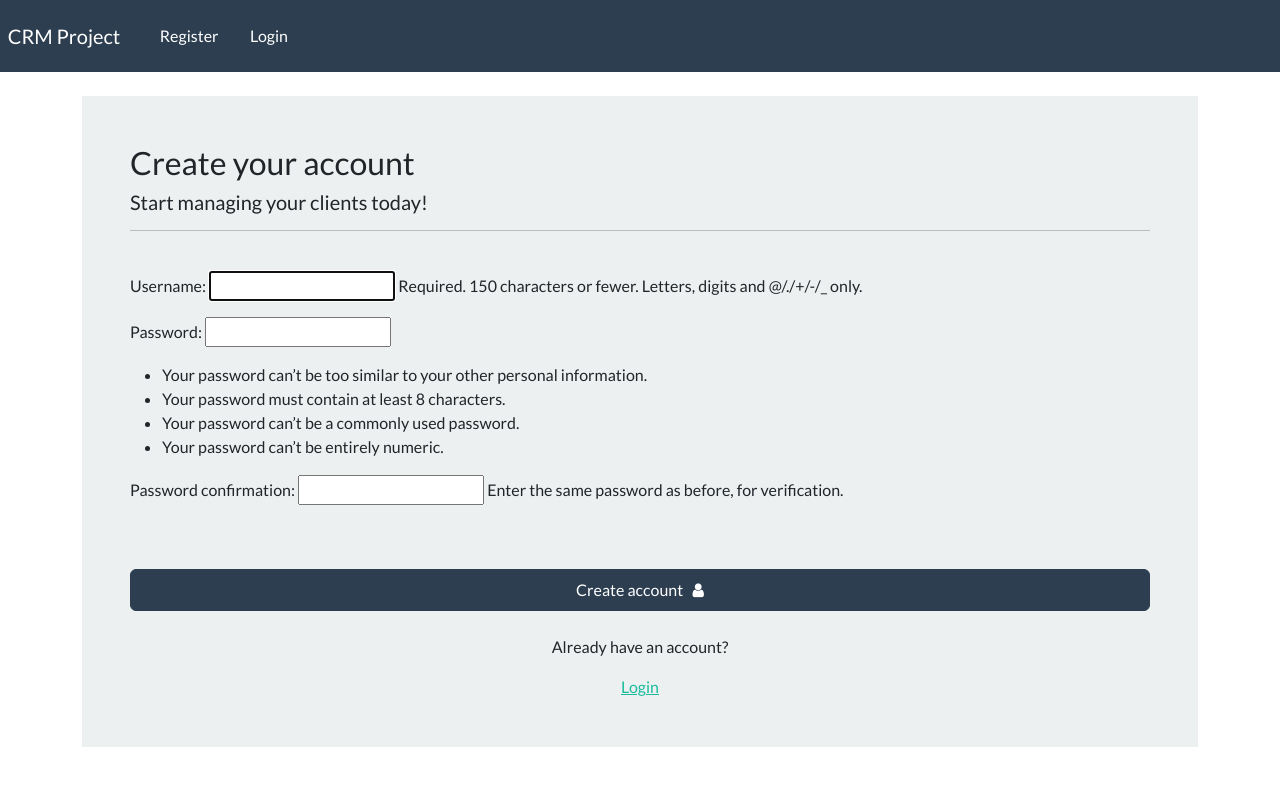
After one commit to mikist23/Django-CRM-App, a Django app: page /register/ in a window 1280 px wide. The commit adds this page. Shown: the top 786 px of the page. Run offline with Django 5.2, Linux system fonts and the light colour scheme.

Commit message:
create register form and implement it

```diff
--- a/crmApp/templates/crmApp/base.html
+++ b/crmApp/templates/crmApp/base.html
@@ -11,6 +11,13 @@
 
         <meta name="viewport" content="width=device-width, initial-scale=1">
 
+        <link rel="stylesheet" type="text/css" href="https://bootswatch.com/5/flatly/bootstrap.min.css">
+
+        <link rel="stylesheet" type="text/css" href="{% static 'css/styles.css' %}">
+
+        <link rel="stylesheet" href="https://cdnjs.cloudflare.com/ajax/libs/font-awesome/4.7.0/css/font-awesome.min.css">
+
+    </head>
 
         <title> CRM ProjectX </title>
     </head>
@@ -18,6 +25,35 @@
 
     <body>
 
+      {% include "crmApp/navbar.html" %}
+
+      <div class="container">
+
+        <br>
+
+
+        {% block content %}
+
+
+
+
+        {% endblock %}
+
+
+       </div>
+
+
+        <script src="{% static 'js/app.js' %}"></script>
+
+
+        <script src="https://code.jquery.com/jquery-3.4.1.slim.min.js" integrity="sha384-J6qa4849blE2+poT4WnyKhv5vZF5SrPo0iEjwBvKU7imGFAV0wwj1yYfoRSJoZ+n" crossorigin="anonymous"></script>
+
+
+        <script src="https://cdn.jsdelivr.net/npm/popper.js@1.16.0/dist/umd/popper.min.js" integrity="sha384-Q6E9RHvbIyZFJoft+2mJbHaEWldlvI9IOYy5n3zV9zzTtmI3UksdQRVvoxMfooAo" crossorigin="anonymous"></script>
+
+        <script src="https://cdn.jsdelivr.net/npm/bootstrap@4.4.1/dist/js/bootstrap.min.js" integrity="sha384-wfSDF2E50Y2D1uUdj0O3uMBJnjuUD4Ih7YwaYd1iqfktj0Uod8GCExl3Og8ifwB6" crossorigin="anonymous"></script>
+
+
 
     </body>
 
--- /dev/null
+++ b/crmApp/templates/crmApp/navbar.html
@@ -0,0 +1,79 @@
+
+<nav class="navbar navbar-expand-lg navbar-dark bg-primary justify-content-center">
+
+     <a class="navbar-brand main-heading" href="{% url '' %}">
+
+      &nbsp; CRM Project
+
+    </a>
+
+
+    <button
+      class="navbar-toggler"
+      type="button"
+      data-toggle="collapse"
+      data-target="#navbarNavDropdown"
+      aria-controls="navbarNavDropdown"
+      aria-expanded="false"
+      aria-label="Toggle navigation"
+    >
+      <span class="navbar-toggler-icon"></span>
+
+    </button>
+
+
+      <div class="collapse navbar-collapse text-center" id="navbarNavDropdown">
+
+
+        <ul class="navbar-nav mr-auto">
+
+
+          &nbsp;     &nbsp;     &nbsp;
+
+          {% if user.is_authenticated %}
+
+            <li class="nav-item">
+
+              <a class="nav-link" href="{% url '' %}">Dashboard &nbsp; <i class="fa fa-home" aria-hidden="true"></i> </a>
+
+            </li>
+
+
+            &nbsp;     &nbsp;     &nbsp;
+
+
+            <li class="nav-item">
+
+              <a class="nav-link" href="{% url '' %}">Sign out &nbsp; <i class="fa fa-sign-out" aria-hidden="true"></i> </a>
+
+            </li>
+
+
+        </ul>
+
+        {% else %}
+
+        <li class="nav-item">
+
+           <a class="nav-link" href="{% url 'register' %}"> Register </a>
+
+        </li>
+
+
+        &nbsp;     &nbsp;     &nbsp;
+
+
+        <li class="nav-item">
+
+           <a class="nav-link" href="{% url '' %}">Login</a>
+
+        </li>
+
+
+        {% endif %}
+
+
+      </div>
+
+
+  </nav>
--- a/crmApp/templates/crmApp/register.html
+++ b/crmApp/templates/crmApp/register.html
@@ -0,0 +1,46 @@
+{% extends "crmApp/base.html" %}
+
+{% block content %}
+
+    <body>
+
+        <div class="container bg-light shadow-md p-5 form-layout">
+
+            <h3> Create your account </h3>
+
+            <h5> Start managing your clients today! </h5>
+
+            <hr>
+            <br>
+
+            <form method="POST" autocomplete="off">
+
+                {% csrf_token %}
+
+                {{form.as_p}}
+
+
+            <br>
+
+            <br>
+
+                <button type="submit" class="btn btn-primary w-100 btn-block p-2"> Create account &nbsp; <i class="fa fa-user" aria-hidden="true"></i> </button>
+
+
+            </form>
+
+            <br>
+
+            <div class="text-center">
+
+                <p> Already have an account? </p> <a href="{% url '' %}"> Login </a>
+
+            </div>
+
+
+        </div>
+
+    </body>
+
+
+{% endblock %}
--- a/crmApp/urls.py
+++ b/crmApp/urls.py
@@ -1,7 +1,8 @@
 from django.urls import path
-from .views import home
+from .views import home, register
 
 
 urlpatterns = [
-    path('', home, name='home')
+    path('', home, name=''),
+    path('register/', register, name='register' ),
 ]
--- a/crmApp/views.py
+++ b/crmApp/views.py
@@ -1,7 +1,23 @@
 from django.shortcuts import render
+from .forms import CreateUserForm, LoginForm
 
 # Create your views here.
 
 def home(request):
 
     return render(request, 'crmApp/index.html')
+
+def register(request):
+     form = CreateUserForm()
+
+     if request.method == 'POST':
+
+          form = CreateUserForm()
+
+          if form.is_valid():
+
+                form.save()
+
+     context = {'form':form}
+
+     return render(request, 'crmApp/register.html', context)
```
Also changed, not shown: crmApp/templates/crmApp/index.html (+30 -1 lines).
